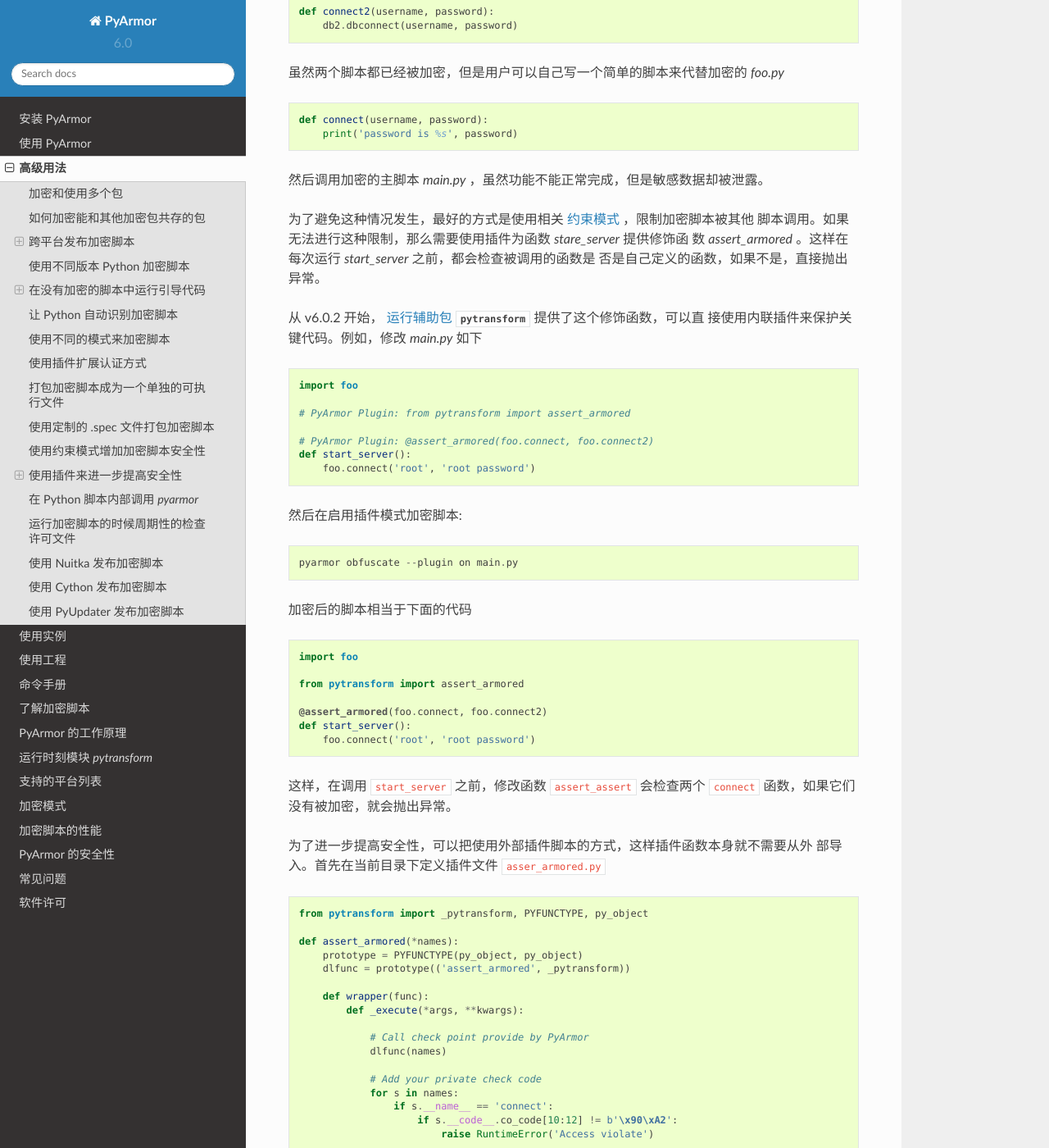
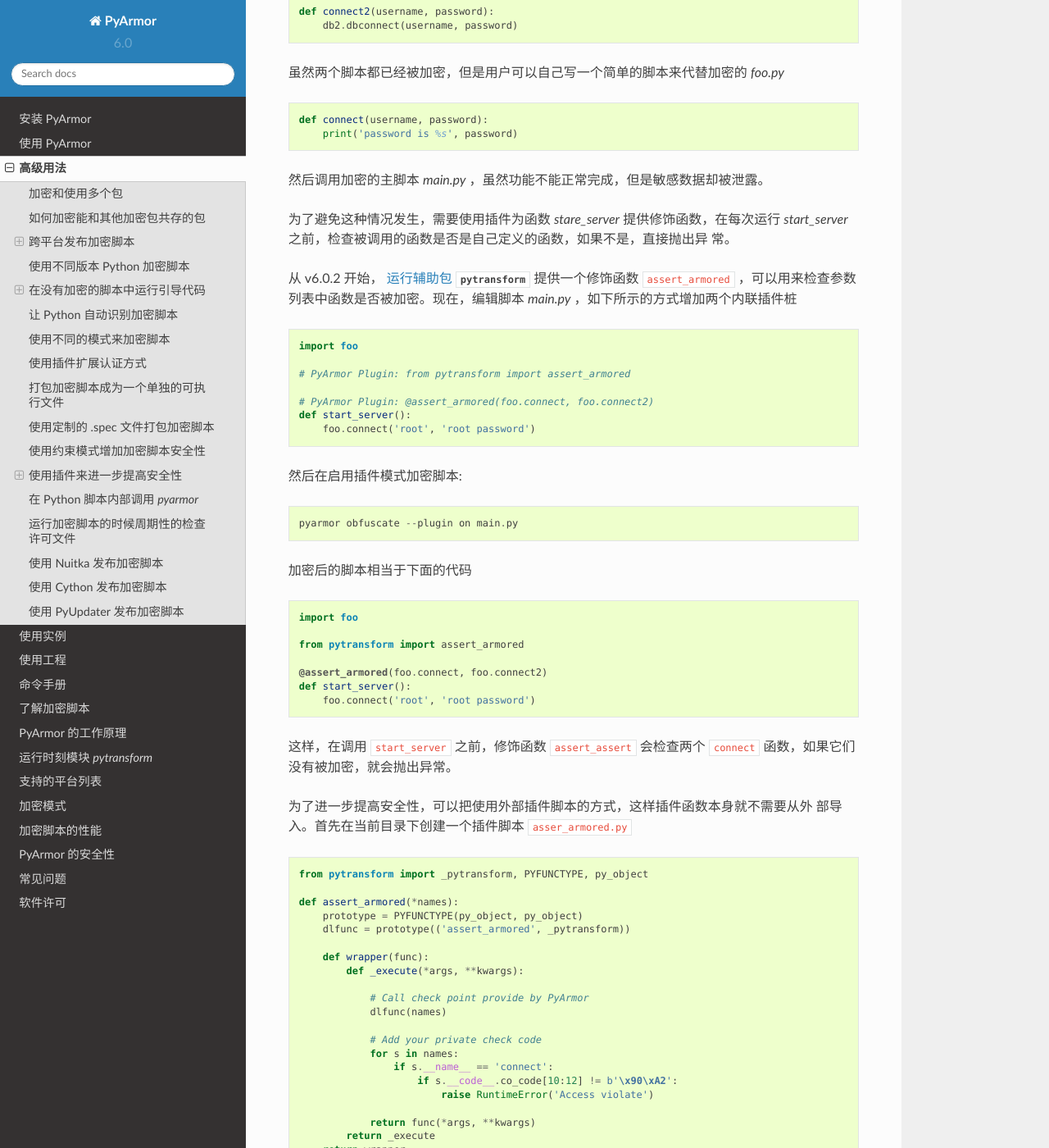
Before and after one commit to dashingsoft/pyarmor-docs-zh, a Sphinx documentation site: the page built from docs/advanced.rst, in a window 1280 px wide and 1400 px high, scrolled down 13972 px. Shown: the whole window at 82% size. Built offline with Sphinx 7.4.7 and the Read the Docs theme 2.0.0, drawn with Linux system fonts in a browser that asks for light colours.

Commit message:
Refine doc

```diff
--- a/docs/advanced.rst
+++ b/docs/advanced.rst
@@ -652,13 +652,13 @@
 
 然后调用加密的主脚本 `main.py` ，虽然功能不能正常完成，但是敏感数据却被泄露。
 
-为了避免这种情况发生，最好的方式是使用相关 :ref:`约束模式` ，限制加密脚本被其他
-脚本调用。如果无法进行这种限制，那么需要使用插件为函数 `stare_server` 提供修饰函
-数 `assert_armored` 。这样在每次运行 `start_server` 之前，都会检查被调用的函数是
-否是自己定义的函数，如果不是，直接抛出异常。
+为了避免这种情况发生，需要使用插件为函数 `stare_server` 提供修饰函数，在每次运行
+`start_server` 之前，检查被调用的函数是否是自己定义的函数，如果不是，直接抛出异
+常。
 
-从 v6.0.2 开始， :ref:`运行辅助包` :mod:`pytransform` 提供了这个修饰函数，可以直
-接使用内联插件来保护关键代码。例如，修改 `main.py` 如下
+从 v6.0.2 开始， :ref:`运行辅助包` :mod:`pytransform` 提供一个修饰函数
+``assert_armored`` ，可以用来检查参数列表中函数是否被加密。现在，编辑脚本
+`main.py` ，如下所示的方式增加两个内联插件桩
 
 .. code:: python
 
@@ -686,11 +686,11 @@
     def start_server():
         foo.connect('root', 'root password')
 
-这样，在调用 ``start_server`` 之前，修改函数 ``assert_assert`` 会检查两个
+这样，在调用 ``start_server`` 之前，修饰函数 ``assert_assert`` 会检查两个
 ``connect`` 函数，如果它们没有被加密，就会抛出异常。
 
 为了进一步提高安全性，可以把使用外部插件脚本的方式，这样插件函数本身就不需要从外
-部导入。首先在当前目录下定义插件文件 ``asser_armored.py``
+部导入。首先在当前目录下创建一个插件脚本 ``asser_armored.py``
 
 .. code:: python
 
```
